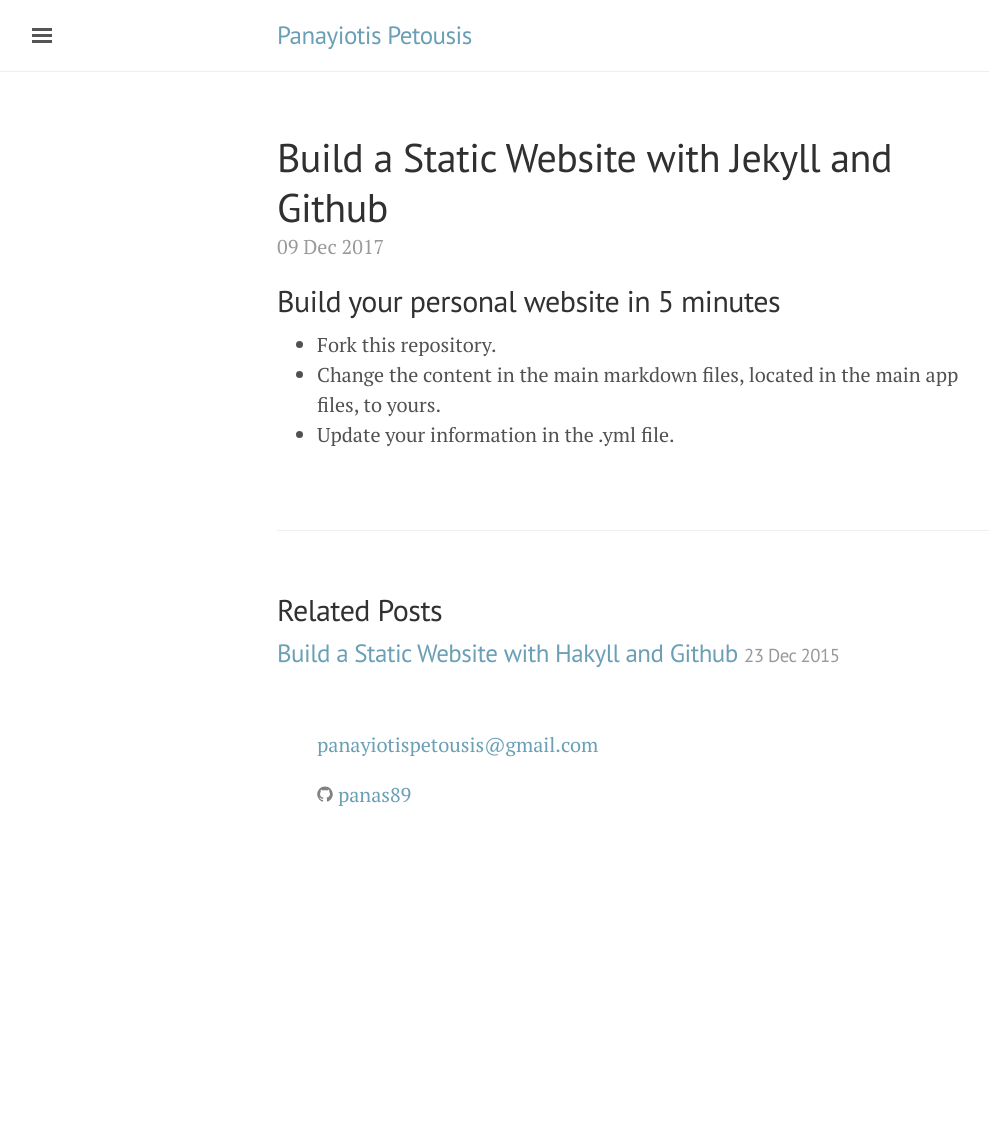
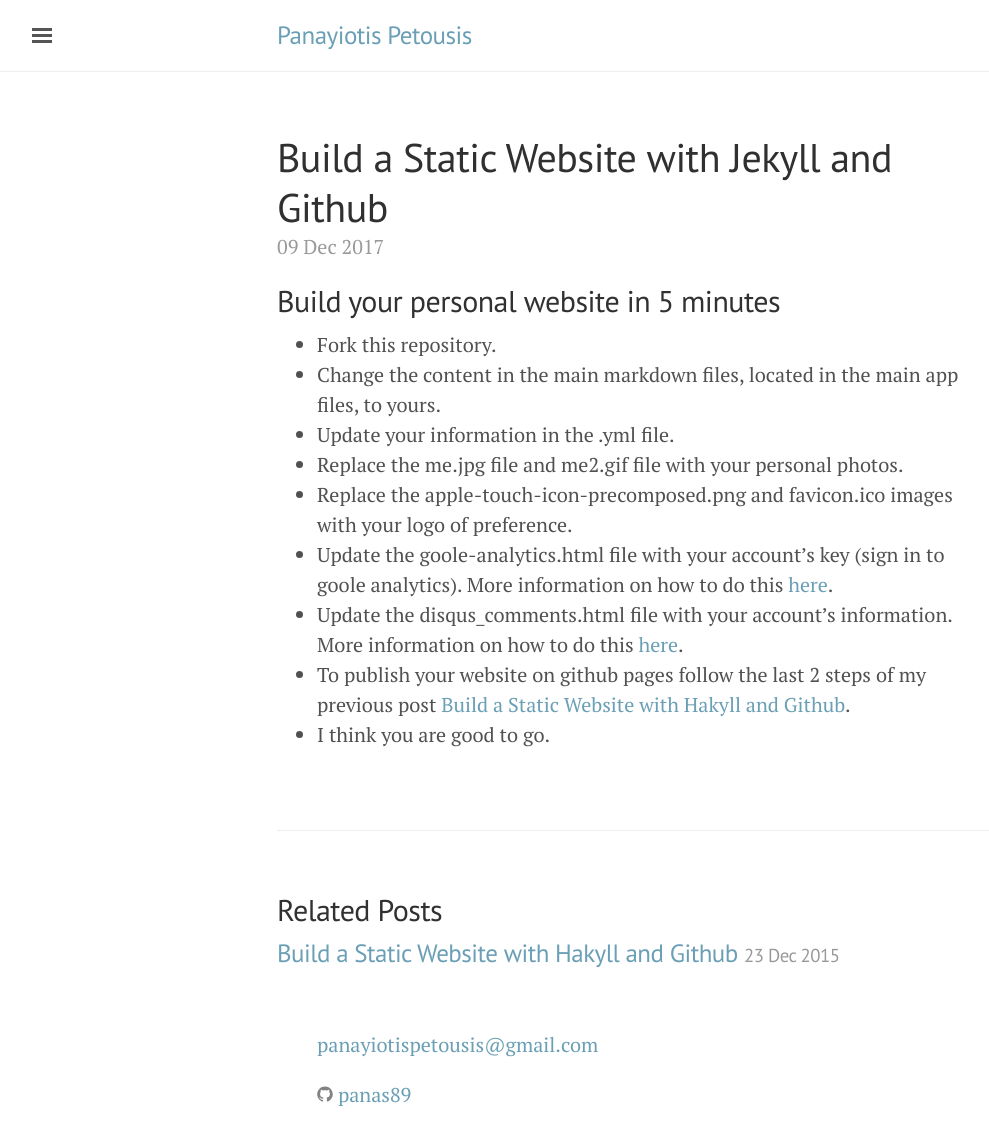
Before and after one commit to panas89/panas89.github.io, a Jekyll site: the page built from _posts/2017-12-8-Jekyll-static-website.markdown, in a window 1280 px wide. Shown: the whole page, without its empty margins (3-992 px from the left). Built offline with Jekyll 4.4.1, drawn with Linux system fonts in a browser that asks for light colours; comment, search, counter and statistics services are not loaded; before the commit the page ends 900 px from its top, so only the background shows below that.

Commit message:
updated Jekyll post

```diff
--- a/_posts/2017-12-8-Jekyll-static-website.markdown
+++ b/_posts/2017-12-8-Jekyll-static-website.markdown
@@ -11,3 +11,9 @@ categories: jekyll update
 - Fork this repository.
 - Change the content in the main markdown files, located in the main app files, to yours.
 - Update your information in the .yml file.
+- Replace the me.jpg file and me2.gif file with your personal photos.
+- Replace the apple-touch-icon-precomposed.png and favicon.ico images with your logo of preference.
+- Update the goole-analytics.html file with your account's key (sign in to goole analytics). More information on how to do this [here](https://michaelsoolee.com/google-analytics-jekyll/).
+- Update the disqus_comments.html file with your account's information. More information on how to do this [here](https://github.com/disqus/disqus-install-examples/tree/master/jekyll).
+- To publish your website on github pages follow the last 2 steps of my previous post [Build a Static Website with Hakyll and Github](http://panayiotispetousis.com/jekyll/update/2015/12/22/Hakyll-static-website.html).
+- I think you are good to go.
```
Also changed, not shown: _posts/2015-12-22-Hakyll-static-website.markdown (+6 -6 lines).
